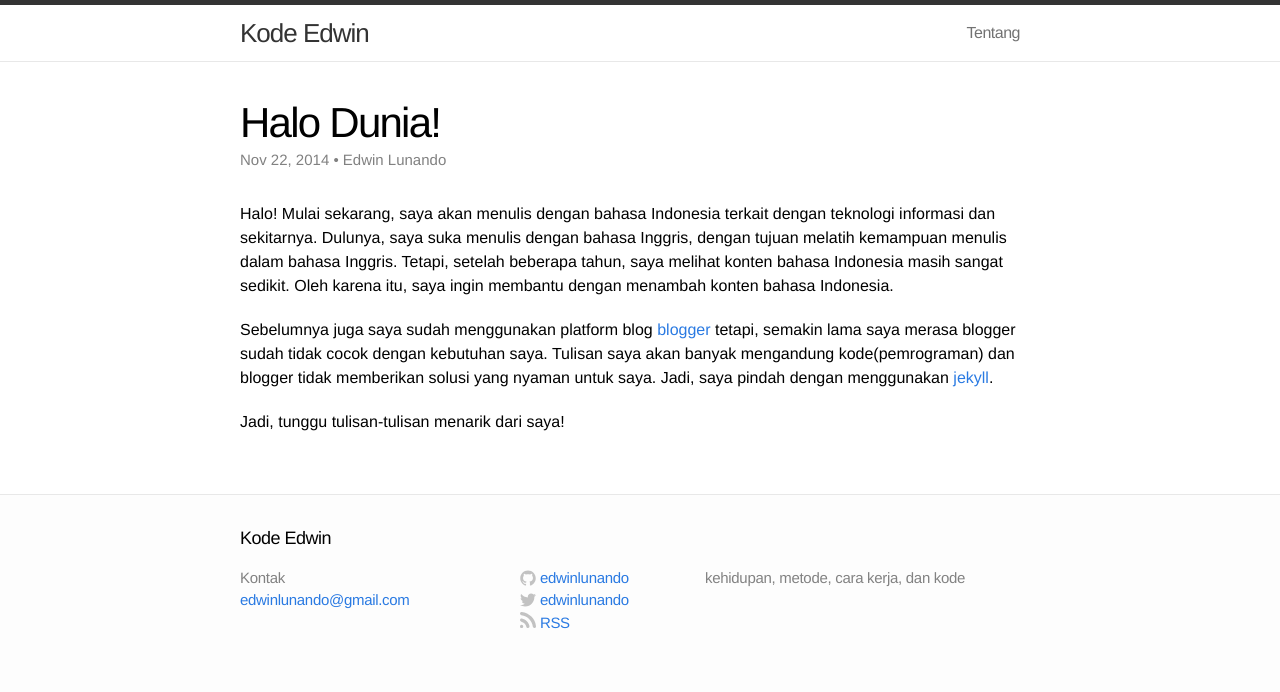
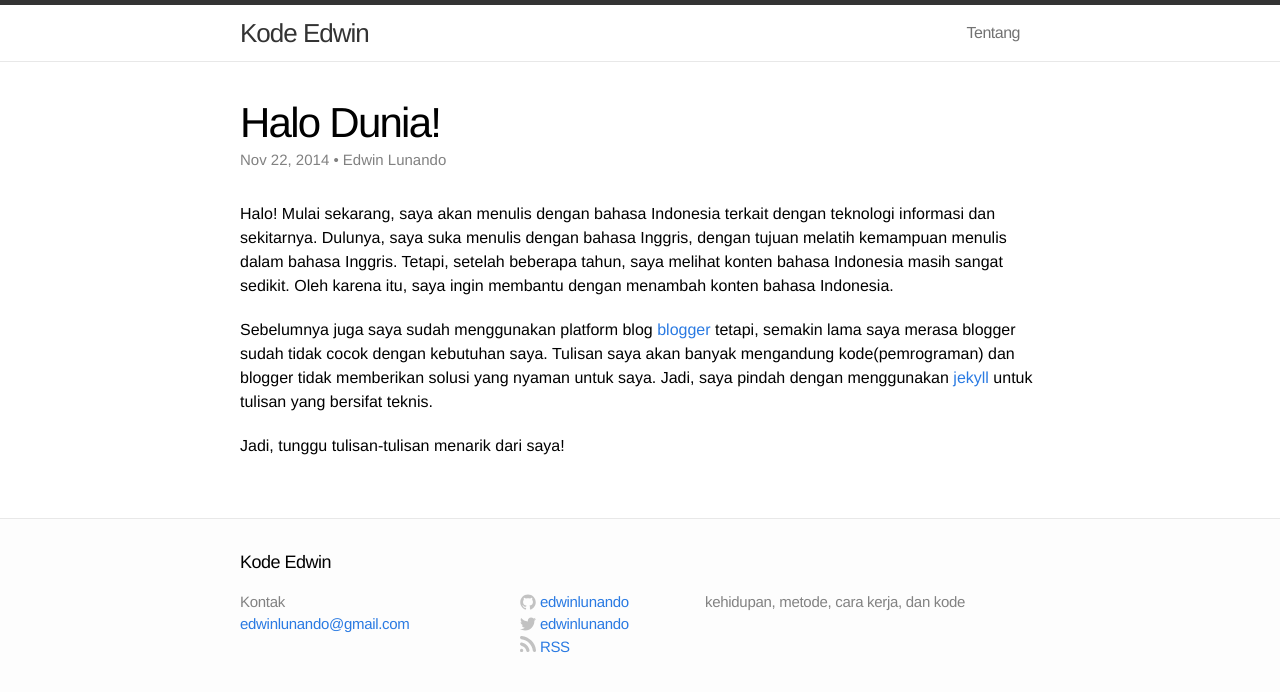
Before and after one commit to edwinlunando/edwinlunando.github.io, a Jekyll site: the page built from _posts/2014-11-22-halo-dunia.markdown, in a window 1280 px wide. Shown: the top 692 px of the page. Built offline with Jekyll 4.4.1, drawn with Linux system fonts in a browser that asks for light colours; comment, search, counter and statistics services are not loaded.

Commit message:
ubah sedikit halo dunia

```diff
--- a/_posts/2014-11-22-halo-dunia.markdown
+++ b/_posts/2014-11-22-halo-dunia.markdown
@@ -9,7 +9,7 @@ author_t: edwinlunando
 
 Halo! Mulai sekarang, saya akan menulis dengan bahasa Indonesia terkait dengan teknologi informasi dan sekitarnya. Dulunya, saya suka menulis dengan bahasa Inggris, dengan tujuan melatih kemampuan menulis dalam bahasa Inggris. Tetapi, setelah beberapa tahun, saya melihat konten bahasa Indonesia masih sangat sedikit. Oleh karena itu, saya ingin membantu dengan menambah konten bahasa Indonesia.
 
-Sebelumnya juga saya sudah menggunakan platform blog [blogger](http://www.blogger.com/) tetapi, semakin lama saya merasa blogger sudah tidak cocok dengan kebutuhan saya. Tulisan saya akan banyak mengandung kode(pemrograman) dan blogger tidak memberikan solusi yang nyaman untuk saya. Jadi, saya pindah dengan menggunakan [jekyll][1].
+Sebelumnya juga saya sudah menggunakan platform blog [blogger](http://www.blogger.com/) tetapi, semakin lama saya merasa blogger sudah tidak cocok dengan kebutuhan saya. Tulisan saya akan banyak mengandung kode(pemrograman) dan blogger tidak memberikan solusi yang nyaman untuk saya. Jadi, saya pindah dengan menggunakan [jekyll][1] untuk tulisan yang bersifat teknis.
 
 Jadi, tunggu tulisan-tulisan menarik dari saya!
 
```
